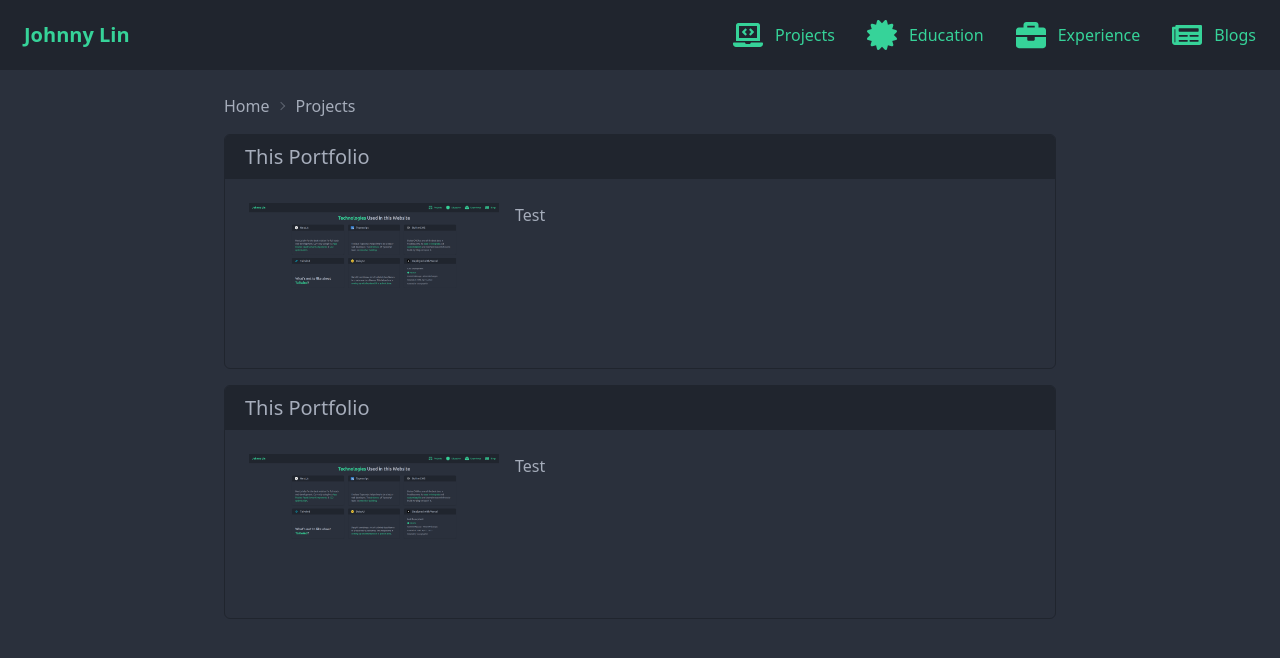
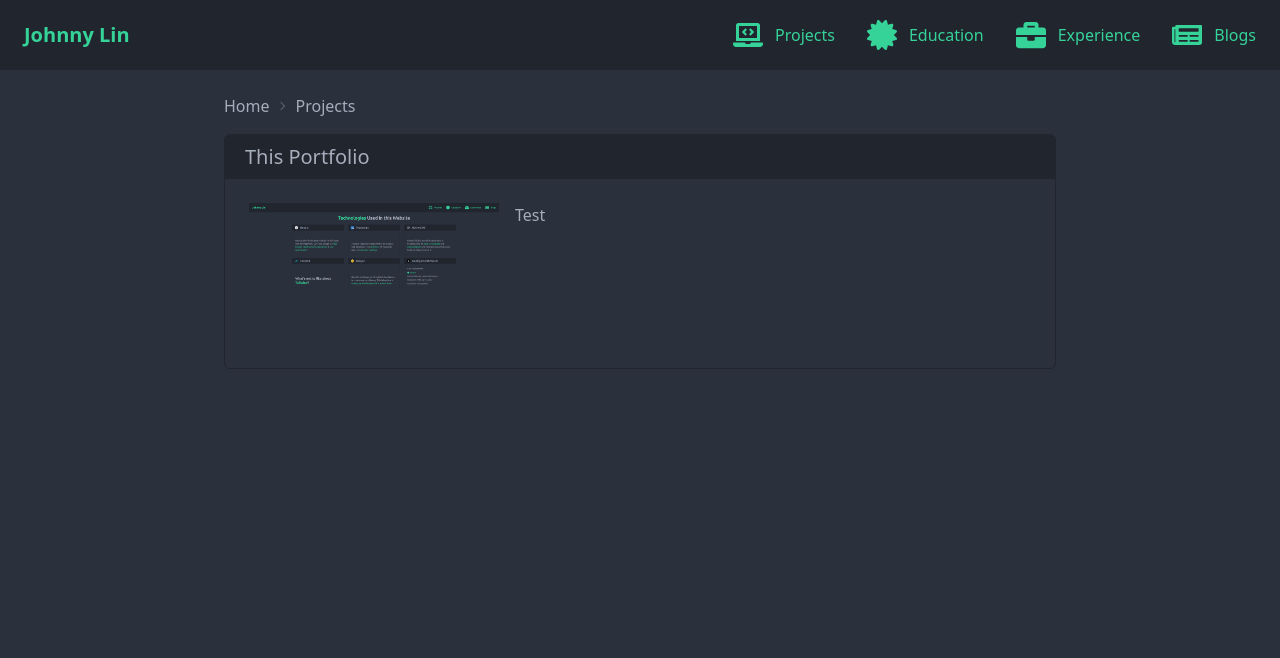
Before and after one commit to darkliyznyanlin910/knl-portfolio, a Next.js app: page /portfolio/projects in a window 1280 px wide. Shown: the top 658 px of the page. Built offline with nearby package versions, Linux system fonts and the light colour scheme.

Commit message:
Minor UI Changes

```diff
--- a/src/app/portfolio/page.tsx
+++ b/src/app/portfolio/page.tsx
@@ -30,7 +30,6 @@ async function getVercelDeploymentDetail() {
     }
   );
   const data = (await result.json()) as ListDeploymentsResponse;
-  console.log(data);
   return data.deployments.at(0);
 }
 export default async function Home() {
@@ -197,7 +196,7 @@ export default async function Home() {
         >
           {!!latestDeployment ? (
             <div>
-              <p className="mb-2">Last Deployment</p>
+              <p className="mb-2">Latest Deployment</p>
               <p
                 className={`text-sm text-${getStateColor(
                   latestDeployment?.state!
--- a/src/app/portfolio/projects/page.tsx
+++ b/src/app/portfolio/projects/page.tsx
@@ -28,24 +28,6 @@ export default function Projects() {
           <div>Test</div>
         </ProjectCard>
       </div>
-      <div className="mb-4">
-        <ProjectCard
-          image={
-            <Image
-              src={"/knl-portfolio.png"}
-              alt={"Test"}
-              width={2000}
-              height={2000}
-              className="w-full"
-              priority
-            />
-          }
-          title={"This Portfolio"}
-          link={"https://github.com/darkliyznyanlin910/knl-portfolio"}
-        >
-          <div>Test</div>
-        </ProjectCard>
-      </div>
     </div>
   );
 }
```
